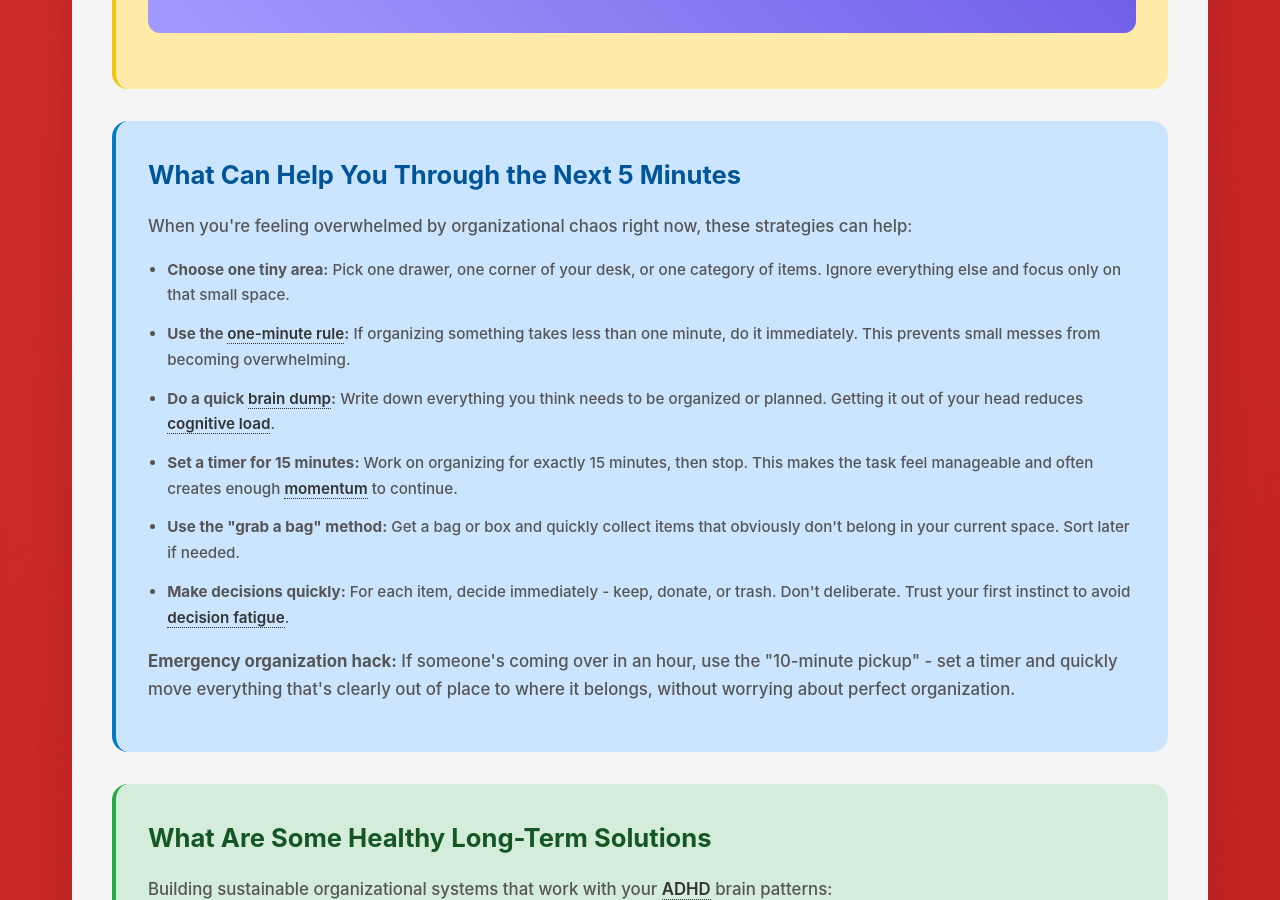
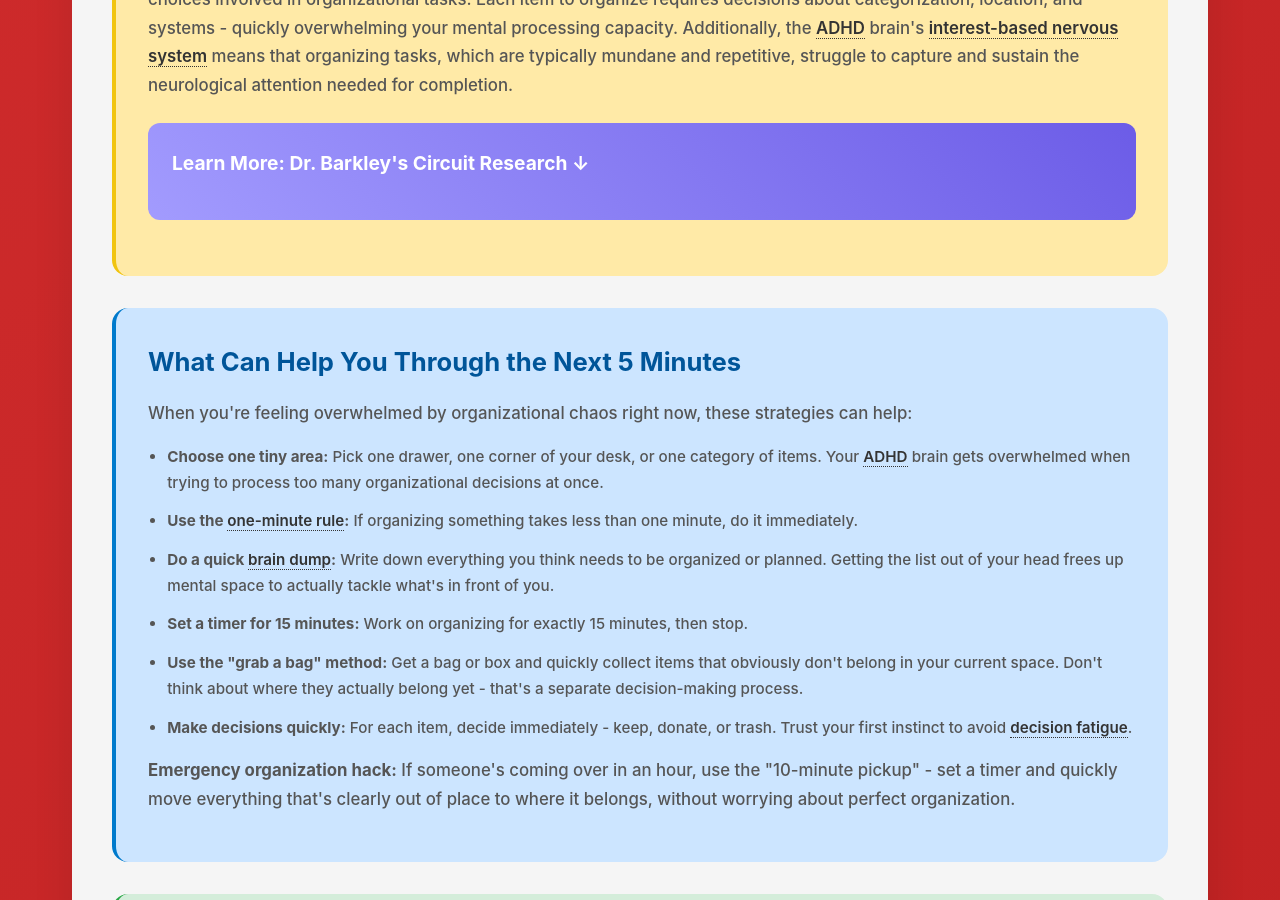
Before and after one commit to neurodivergent-survival-guide/neurodivergent-survival-guide, a Jekyll site: the page built from struggles/organization-and-planning-challenges.html, in a window 1280 px wide and 900 px high, scrolled down 2077 px. Built offline with Jekyll 4.4.1, drawn with Linux system fonts in a browser that asks for light colours; some of the changed text lies outside the part shown.

Commit message:
Update organization-and-planning-challenges.html

```diff
--- a/struggles/organization-and-planning-challenges.html
+++ b/struggles/organization-and-planning-challenges.html
@@ -33,6 +33,8 @@
 
         <p>The frustration often compounds when you see others effortlessly maintaining organized spaces or executing complex plans. You might feel like you're missing some fundamental life skill that everyone else was born with, especially when well-meaning advice like "just make a list" or "put things away when you're done" feels useless against the reality of your daily struggle.</p>
 
+        <p>What makes this particularly challenging is how unpredictable your organizational abilities can be. Some days you might tackle a massive cleaning project with laser focus, while other days you can't even decide where to put a single piece of mail. This inconsistency can make you doubt yourself and wonder if you're just not trying hard enough, when in reality your brain's <span class="jargon">executive function<span class="tooltip">Mental skills that help you plan, focus, remember instructions, and manage multiple tasks</span></span> capacity fluctuates based on factors like stress, sleep, and mental energy. The shame cycle deepens when organizational failures impact important areas like work deadlines, financial management, or relationships, making each new organizing attempt feel like it carries enormous stakes.</p>
+
         <div class="highlight-box">
             <p><strong>Common experiences:</strong> Buying organizational systems that you never use; feeling overwhelmed by the number of decisions required to organize anything; losing important items regularly; starting organizational projects but never finishing them; struggling to plan activities that require multiple steps.</p>
         </div>
@@ -63,12 +65,12 @@
         <p>When you're feeling overwhelmed by organizational chaos right now, these strategies can help:</p>
 
         <ul>
-            <li><strong>Choose one tiny area:</strong> Pick one drawer, one corner of your desk, or one category of items. Ignore everything else and focus only on that small space.</li>
-            <li><strong>Use the <span class="jargon">one-minute rule<span class="tooltip">If something takes less than one minute to put away or organize, do it immediately</span></span>:</strong> If organizing something takes less than one minute, do it immediately. This prevents small messes from becoming overwhelming.</li>
-            <li><strong>Do a quick <span class="jargon">brain dump<span class="tooltip">Writing down everything in your head onto paper to reduce mental load</span></span>:</strong> Write down everything you think needs to be organized or planned. Getting it out of your head reduces <span class="jargon">cognitive load<span class="tooltip">The amount of mental effort being used in your working memory during a task</span></span>.</li>
-            <li><strong>Set a timer for 15 minutes:</strong> Work on organizing for exactly 15 minutes, then stop. This makes the task feel manageable and often creates enough <span class="jargon">momentum<span class="tooltip">The psychological boost that comes from starting a task, making continuation easier</span></span> to continue.</li>
-            <li><strong>Use the "grab a bag" method:</strong> Get a bag or box and quickly collect items that obviously don't belong in your current space. Sort later if needed.</li>
-            <li><strong>Make decisions quickly:</strong> For each item, decide immediately - keep, donate, or trash. Don't deliberate. Trust your first instinct to avoid <span class="jargon">decision fatigue<span class="tooltip">Mental exhaustion from making too many choices, which depletes cognitive resources</span></span>.</li>
+            <li><strong>Choose one tiny area:</strong> Pick one drawer, one corner of your desk, or one category of items. Your <span class="jargon">ADHD<span class="tooltip">Attention-Deficit/Hyperactivity Disorder - brain differences affecting attention, impulse control, and executive function</span></span> brain gets overwhelmed when trying to process too many organizational decisions at once.</li>
+            <li><strong>Use the <span class="jargon">one-minute rule<span class="tooltip">If something takes less than one minute to put away or organize, do it immediately</span></span>:</strong> If organizing something takes less than one minute, do it immediately.</li>
+            <li><strong>Do a quick <span class="jargon">brain dump<span class="tooltip">Writing down everything in your head onto paper to reduce mental load</span></span>:</strong> Write down everything you think needs to be organized or planned. Getting the list out of your head frees up mental space to actually tackle what's in front of you.</li>
+            <li><strong>Set a timer for 15 minutes:</strong> Work on organizing for exactly 15 minutes, then stop.</li>
+            <li><strong>Use the "grab a bag" method:</strong> Get a bag or box and quickly collect items that obviously don't belong in your current space. Don't think about where they actually belong yet - that's a separate decision-making process.</li>
+            <li><strong>Make decisions quickly:</strong> For each item, decide immediately - keep, donate, or trash. Trust your first instinct to avoid <span class="jargon">decision fatigue<span class="tooltip">Mental exhaustion from making too many choices, which depletes cognitive resources</span></span>.</li>
         </ul>
 
         <div class="highlight-box">
```
